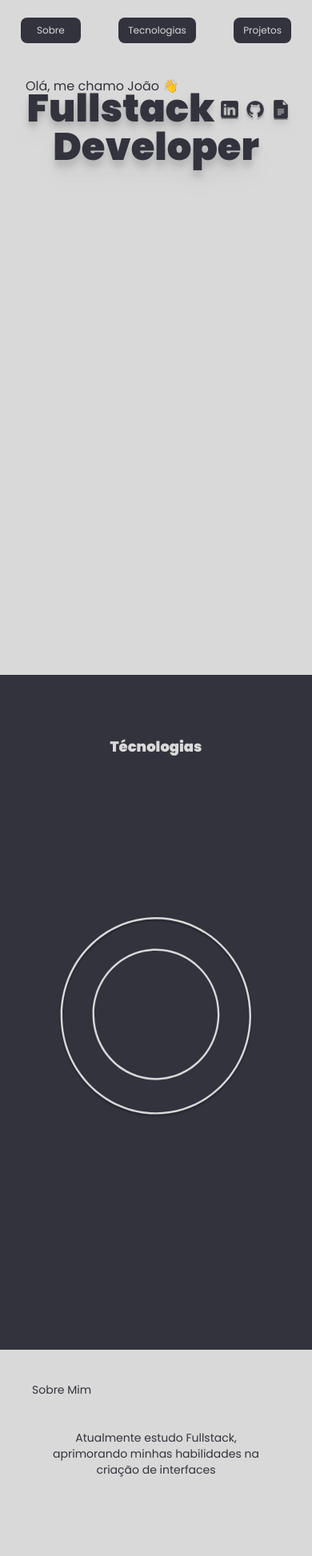
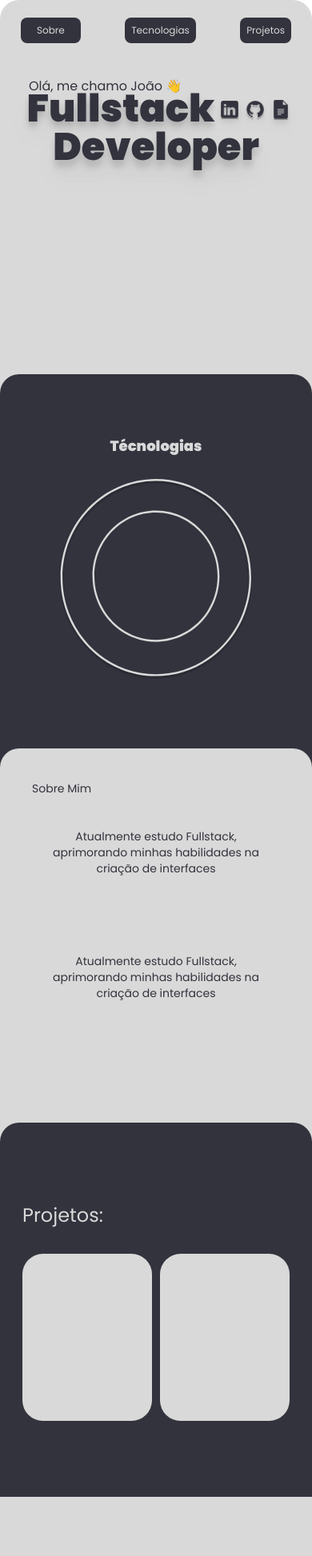
Before and after one commit to joaomidowz/Portfolio, a React (Vite) app: page / in a window 390 px wide. Shown: the top 1946 px of the page at 80% size. Built offline with nearby package versions, Linux system fonts and the light colour scheme.

Commit message:
Melhorando para celulares menores, com ajuda do design melhor e feito.

```diff
--- a/src/main.tsx
+++ b/src/main.tsx
@@ -9,10 +9,10 @@ import Footer from './pages/Footer'
 
 createRoot(document.getElementById('root')!).render(
   <StrictMode>
-    <App />
-    <div id='tech'><Tech /></div>
-    <div id='about'><About /></div>
-    <div id='portfolio'><Portifolio /></div>
+    <div className='max-phone:-mb-8 max-phone:shadow-phone'><App /></div>
+    <div id='tech' className='max-phone:-mb-8 max-phone:shadow-phone'><Tech /></div>
+    <div id='about' className='max-phone:-mb-8 max-phone:shadow-phone'><About /></div>
+    <div id='portfolio' className='max-phone:-mb-8 max-phone:shadow-phone'><Portifolio /></div>
     <Footer />
   </StrictMode>,
 )
--- a/src/pages/About.tsx
+++ b/src/pages/About.tsx
@@ -4,7 +4,7 @@ function About() {
 
     return (
 
-        <div className="w-screen h-screen md:w-auto bg-primary font-poppins text-secondary ">
+        <div className="w-screen h-screen md:w-auto bg-primary font-poppins text-secondary max-phone:h-100 max-phone:rounded-t-3xl">
             <div className=''>
                 <p className='font-regulrar p-16 text-2xl max-mobile:text-xl max-tablet:p-10 max-sm:text-lg max-phone:text-sm'>Sobre Mim</p>
             </div>
--- a/src/pages/App.tsx
+++ b/src/pages/App.tsx
@@ -11,18 +11,18 @@ const scrollToSection = (id: string) => {
 
   return (
 
-    <div className="w-screen h-screen bg-primary p-5 font-poppins ">
+    <div className="w-screen h-screen bg-primary p-5 font-poppins max-phone:h-100 max-phone:rounded-t-3xl">
       <header className='p-3 max-sm:p-0.5'>
         <nav className='flex justify-end gap-10 max-mobile:gap-3 max-sm:gap-2 max-phone:text-xs max-phone:justify-between max-phone:px-1'>
           <button onClick={() => scrollToSection('about')} className='px-5 py-4 text-primary bg-secondary rounded-lg max-mobile:px-5 max-mobile:py-2'>Sobre</button>
-          <button onClick={() => scrollToSection('tech')} className='px-5 py-4 text-primary bg-secondary rounded-lg max-mobile:px-3 max-mobile:py-2'>Tecnologias</button>
-          <button onClick={() => scrollToSection('portfolio')} className='px-5 py-4 text-primary bg-secondary rounded-lg  max-mobile:px-3 max-mobile:py-2'>Projetos</button>
+          <button onClick={() => scrollToSection('tech')} className='px-5 py-4 text-primary bg-secondary rounded-lg max-mobile:px-2 max-mobile:py-2'>Tecnologias</button>
+          <button onClick={() => scrollToSection('portfolio')} className='px-5 py-4 text-primary bg-secondary rounded-lg  max-mobile:px-2 max-mobile:py-2'>Projetos</button>
         </nav>
       </header>
 
       <div className='mt-20 -ml-20 flex flex-col items-center max-phone:ml-auto max-phone:mt-10'>
 
-      <div className="w-full max-w-4xl flex justify-start mr-32 max-laptop:ml-56 max-tablet:-mr-20 max-mobile:-mr-0 max-sm:mr-6 max-phone:ml-12">
+      <div className="w-full max-w-4xl flex justify-start mr-32 max-laptop:ml-56 max-tablet:-mr-20 max-mobile:-mr-0 max-sm:mr-6 max-phone:ml-24 max-sms:ml-14">
           <p className="text-4xl text-secondary font-regular max-laptop:text-3xl max-tablet:text-2xl max-mb:text-xl max-phone:text-base">Olá, me chamo João 👋</p>
         </div>
 
--- a/src/pages/Footer.tsx
+++ b/src/pages/Footer.tsx
@@ -10,7 +10,7 @@ function Footer() {
 
         <div className="h-96 w-screen md:w-auto bg-primary font-poppins text-secondary p-20 flex flex-col justify-between items-center ">
 
-            <div className='p-4 bg-secondary h-28 max-w-[970px] flex rounded-3xl justify-between items-center p-10 space-x-28 max-laptop:space-x-14 max-tablet:space-x-5 max-sm:space-x-3 max-phone:flex-col'>
+            <div className='block p-4 bg-secondary h-28 max-w-[970px] flex rounded-3xl justify-between items-center p-10 space-x-28 max-laptop:space-x-14 max-tablet:space-x-5 max-sm:space-x-3 max-phone:hidden'>
                 <p className='text-2xl font-extralight italic text-primary max-laptop:text-xl max-tablet:text-sm max-sm:text-sm'>Vamos trabalhar juntos!</p>
                 <div className='flex flex-row '>
                     <button className='w-32 h-12 bg-primary text-secondary italic font-medium text-lg rounded-2xl -mr-12 relative drop-shadow-2xl max-laptop:text-sm max-laptop:w-16 max-sm:text-sm'
@@ -22,14 +22,26 @@ function Footer() {
                 </div>
             </div>
 
-            <div className='text-2xl font-medium max-mobile:text-xl max-phone:text-base'>
+            <div className='hidden max-phone:block'>
+                <div className='flex flex-col items-center space-y-3'>
+                    <p className='text-lg font-medium italic text-secundary text-medium'>Vamos trabalhar juntos!</p>
+                    <span className='font-medium text-medium rounded-2xl bg-white py-3 px-3 flex items-center justify-center email '>jgcustodio2005@gmail.com</span>
+                    <button className='text-sm py-2 px-5 bg-secondary text-primary italic font-medium text-lg rounded-2xl drop-shadow-2xl'
+                        onClick={async () => {
+                            await navigator.clipboard.writeText(email)
+                            setCopied(true)
+                        }}><span id='email' className='text-shadow '>{copied ? 'Copiado!' : 'Copiar!'}</span></button>
+                </div>
+            </div>
+
+            <div className='text-medium max-sms:text-xs'>
                 <p>Desenvolvido por <span className='font-black '>João Midowz</span></p>
                 <div className='flex flex-row justify-center space-x-10 max-phone:space-x-4'>
                     <a href="https://bit.ly/4gikrSU">
-                    <img className='' src="LinkedInMenor.png" alt="" />
+                        <img className='max-sms:w-14' src="LinkedInMenor.png" alt="" />
                     </a>
                     <a href="https://github.com/joaomidowz">
-                    <img className='' src="GitHubMenor.png" alt="" />
+                        <img className='max-sms:w-14' src="GitHubMenor.png" alt="" />
                     </a>
                 </div>
             </div>
--- a/src/pages/Portifolio.tsx
+++ b/src/pages/Portifolio.tsx
@@ -1,5 +1,6 @@
 import "../App.css"
-import { Swiper, SwiperSlide } from 'swiper/react';
+import { Swiper, SwiperSlide, } from 'swiper/react';
+import { FreeMode } from 'swiper/modules';
 
 // Importando Estilo do Swiper
 //import 'swiper/css';
@@ -8,11 +9,13 @@ import 'swiper/swiper-bundle.css'; // Estilos principais do Swiper
 
 function Portifolio() {
   return (
-        <div className="w-screen h-screen md:w-auto bg-secondary font-poppins text-primary p-5">
+    <div className="w-screen h-screen md:w-auto bg-secondary font-poppins text-primary p-5 max-phone:h-100 max-phone:rounded-t-3xl ">
       <div className="p-20  max-lg:p0 max-laptop:p-12 max-tablet:py-60 max-tablet:px-5 max-mobile:py-20 max-mobile:px-2">
         <p className="text-2xl mb-8 ">Projetos:</p>
         <Swiper
-                spaceBetween={55}
+          freeMode={true}
+          loop={true}
+          spaceBetween={30}
           slidesPerView={3}
           breakpoints={{
             200: {  // Em telas maiores que 1024px
@@ -36,7 +39,7 @@ function Portifolio() {
               spaceBetween: 50,
             }
           }}
-                loop={true}
+          modules={[FreeMode]}
         >
           <SwiperSlide><img className="max-lg:w-56" src="Rectangle 4.svg" alt="" /></SwiperSlide>
           <SwiperSlide><img className="max-lg:w-56" src="Rectangle 4.svg" alt="" /></SwiperSlide>
--- a/src/pages/technologies.tsx
+++ b/src/pages/technologies.tsx
@@ -4,7 +4,7 @@ function Tech() {
 
     return (
 
-        <div className="w-screen h-screen md:w-auto bg-secondary font-poppins text-primary p-5 max-phone:flex max-phone:flex-col max-phone:place-items-center">
+        <div className="w-screen h-screen md:w-auto bg-secondary font-poppins text-primary p-5 max-phone:flex max-phone:flex-col max-phone:place-items-center max-phone:h-100 max-phone:rounded-t-3xl max-phone:mb-8px">
 
             <div className='flex '>
                 <h1 className='font-black text-2xl p-14 max-mobile:text-xl max-phone:text-lg' >Técnologias</h1>
--- a/tailwind.config.js
+++ b/tailwind.config.js
@@ -17,11 +17,18 @@ module.exports = {
         secondary: '#32333D',
       },
       screens: {
+        'sms': '395px',
         'phone': '430px',
         'mobile': '770px',
         'tablet': '950px',
         'laptop': '1160px',
       },
+      height: {
+        '100': '500px',
+      }
+    },
+    boxShadow: {
+      phone: '0px 4px 4px rgba(0, 0, 0, 0.25)',
     },
   },
   plugins: [],
```
Lines whose indentation alone changed are shown as unchanged.
